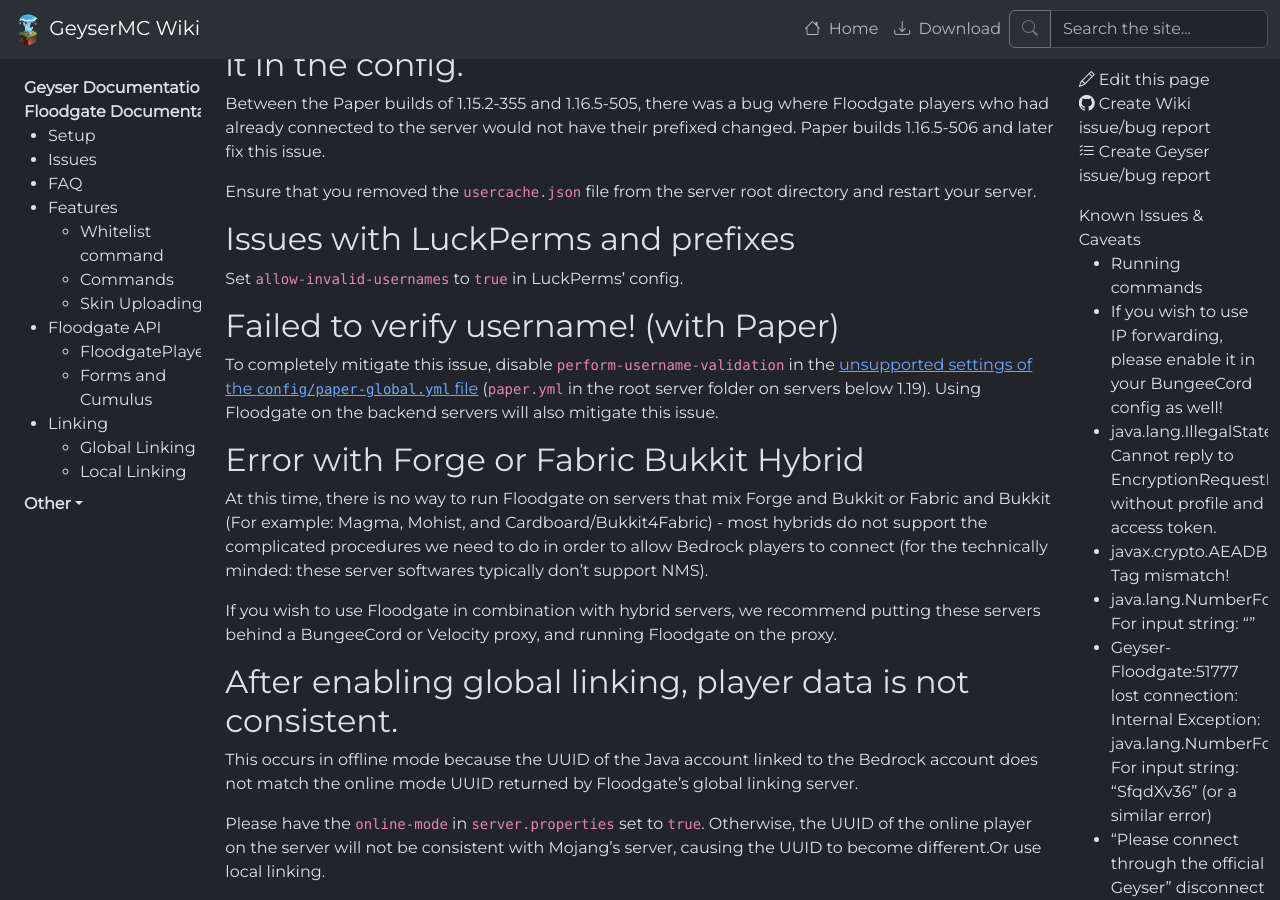
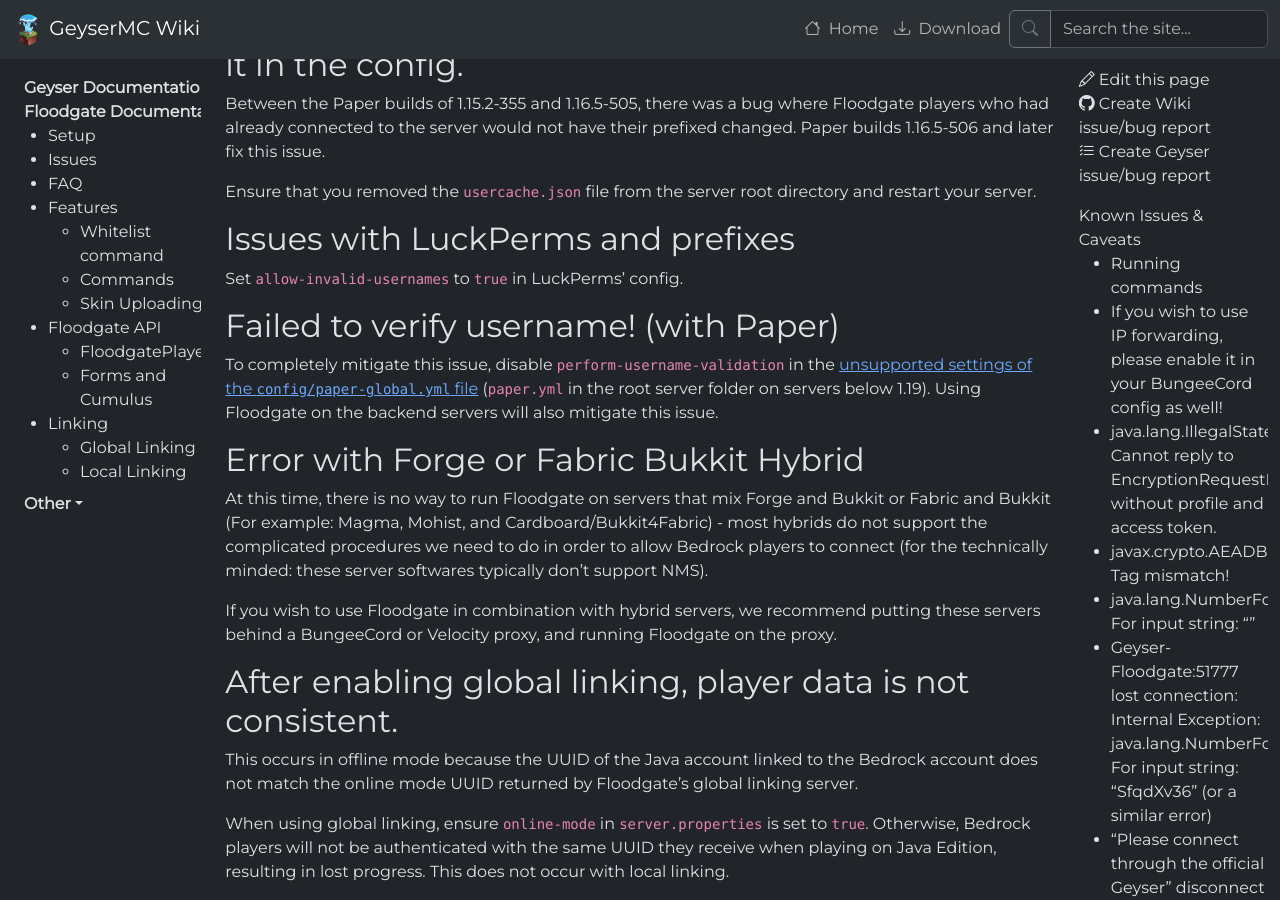
Before and after one commit to GeyserMC/GeyserWiki, a Jekyll site: the page built from _docs/floodgate/issues.md, in a window 1280 px wide and 900 px high, scrolled down 1335 px. Built offline with Jekyll 4.4.1, drawn with Linux system fonts in a browser that asks for light colours.

Commit message:
Update _docs/floodgate/issues.md
Co-authored-by: Kas-tle <26531652+Kas-tle@users.noreply.github.com>

```diff
--- a/_docs/floodgate/issues.md
+++ b/_docs/floodgate/issues.md
@@ -56,4 +56,4 @@
 
 This occurs in offline mode because the UUID of the Java account linked to the Bedrock account does not match the online mode UUID returned by Floodgate's global linking server.
 
-Please have  the `online-mode` in `server.properties` set to `true`. Otherwise, the UUID of the online player on the server will not be consistent with Mojang's server, causing the UUID to become different.Or use  local linking.
+When using global linking, ensure `online-mode` in `server.properties` is set to `true`. Otherwise, Bedrock players will not be authenticated with the same UUID they receive when playing on Java Edition, resulting in lost progress. This does not occur with local linking.
```
